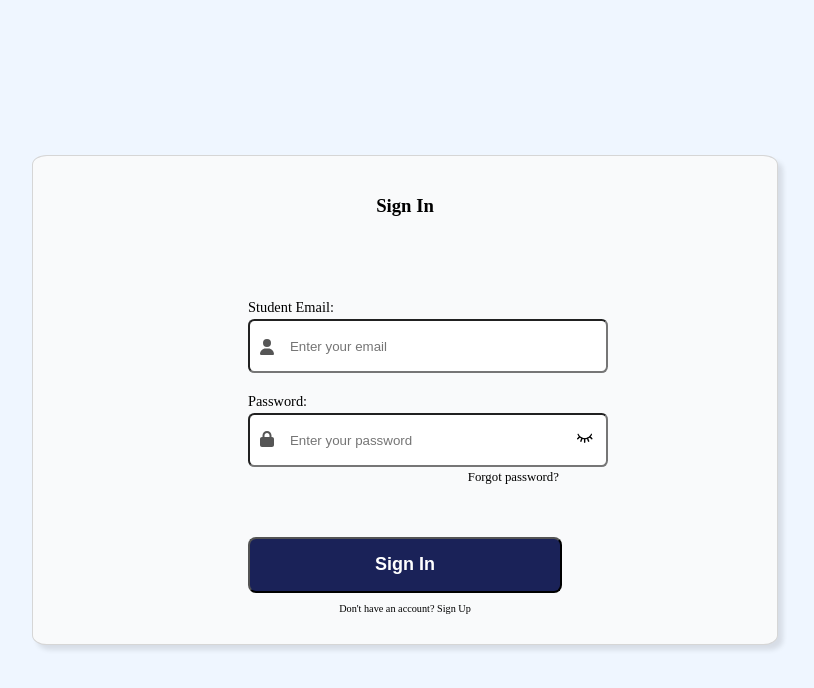
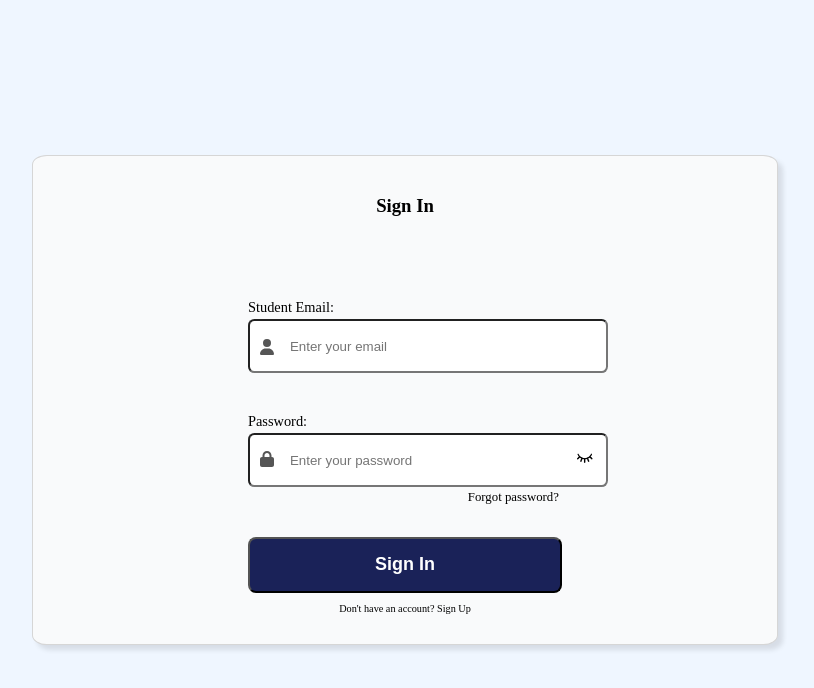
Before and after one commit to carlos45-dev/lending-platform, a React (Vite) app: page / in a window 1280 px wide. Shown: the top 688 px of the page, without its empty margins (235-1049 px from the left). Built offline with nearby package versions, Linux system fonts and the light colour scheme.

Commit message:
Lending-page

```diff
--- a/src/styles/SignIn.css
+++ b/src/styles/SignIn.css
@@ -33,6 +33,12 @@ body {
     width: 100%;
     position: relative;
 }
+.form-group2 {
+    margin-top: 40px;
+    margin-bottom: 0px;
+}
+
+
 
 .input {
     width: 87%;
@@ -57,7 +63,7 @@ body {
 }
 .eye-container {
     position: absolute;
-    top: 53%;
+    top: 55%;
     right: 0%;
     transform: translateY(-50%);
     cursor: pointer;
```
